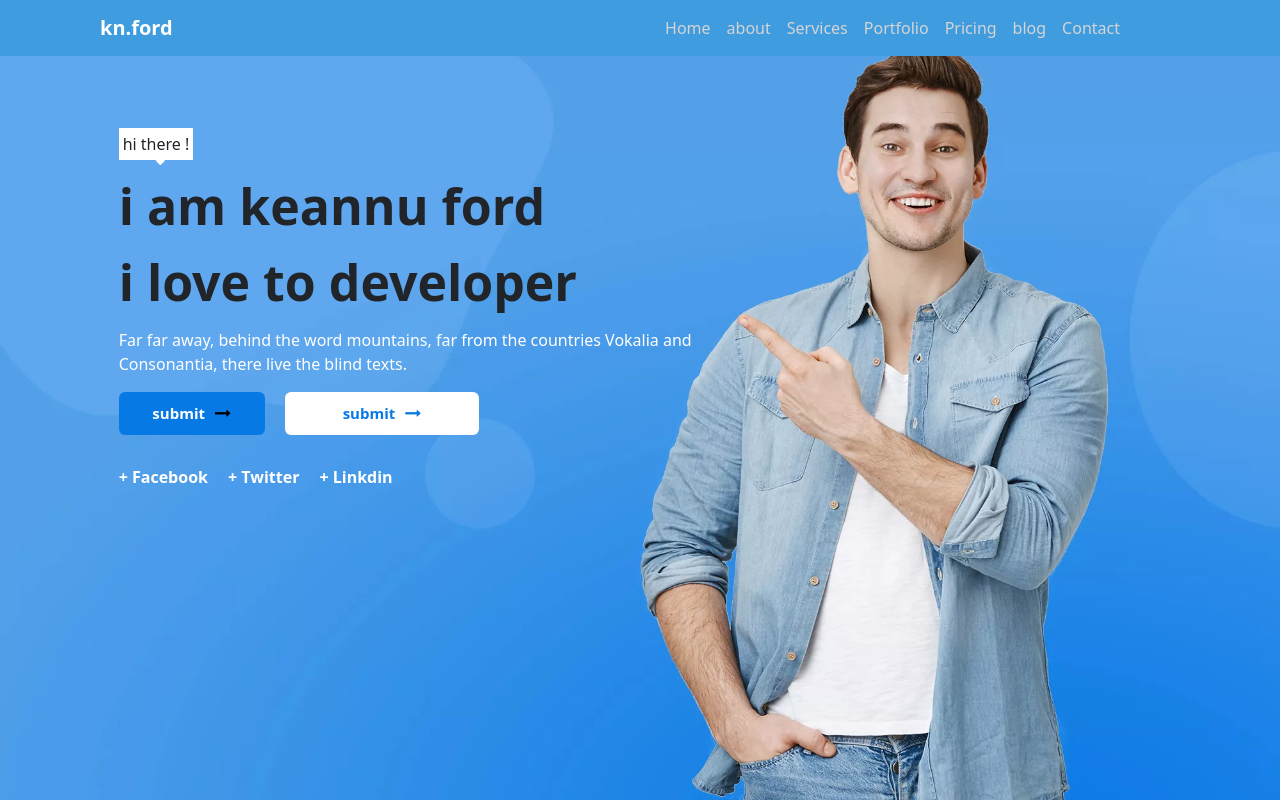
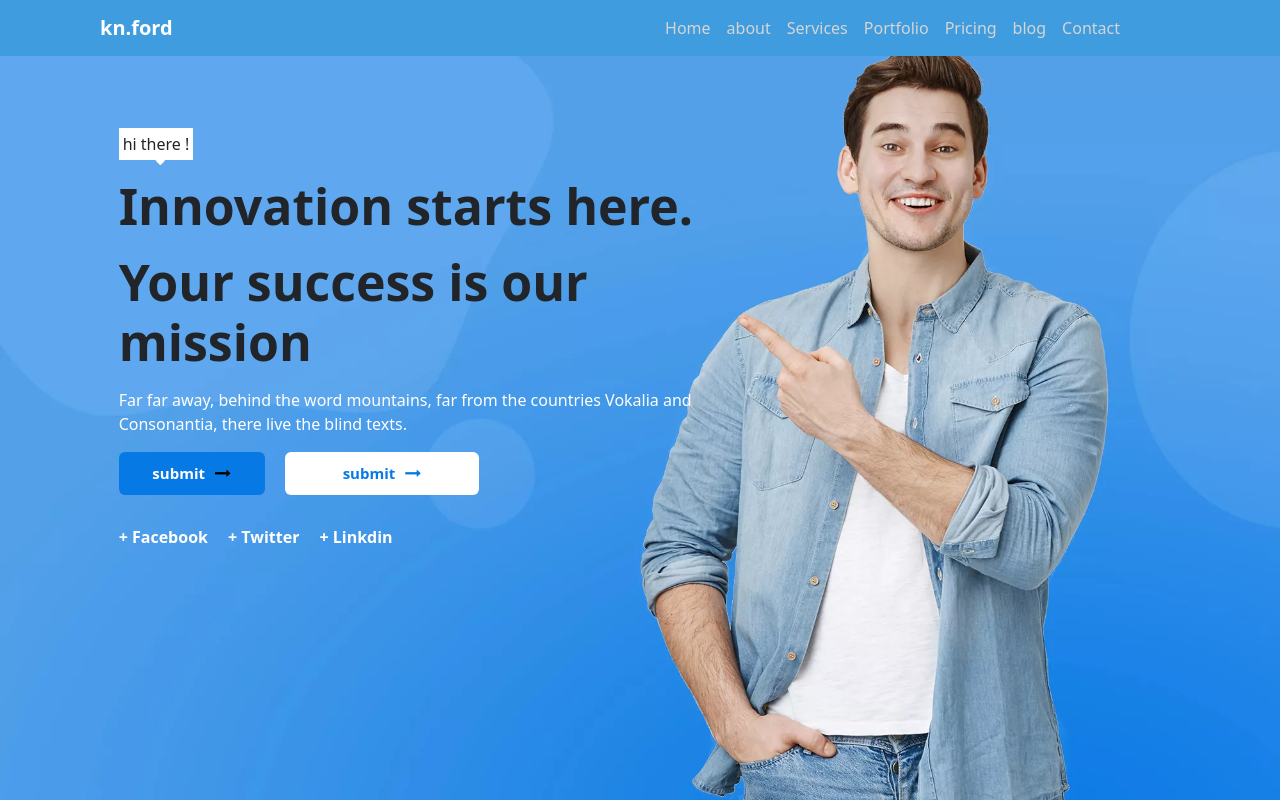
Before and after one commit to anu8986/kn-ford, a plain HTML site: page index.html in a window 1280 px wide. Shown: the top 802 px of the page. Drawn offline with nearby package versions, Linux system fonts and the light colour scheme.

Commit message:
home-page-changed

```diff
--- a/index.html
+++ b/index.html
@@ -66,8 +66,8 @@
           <i class="fa fa-caret-down icons"></i>
         </div>
         <div class="para1">
-          <p class="ptag2">i am keannu ford</p>
-          <p class="ptag3">i love to developer</p>
+          <p class="ptag2">Innovation starts here.</p>
+          <p class="ptag3">Your success is our mission</p>
         </div>
         <div class="para2">
           <p>Far far away, behind the word mountains, far from the countries Vokalia and <br> Consonantia, there live
```
